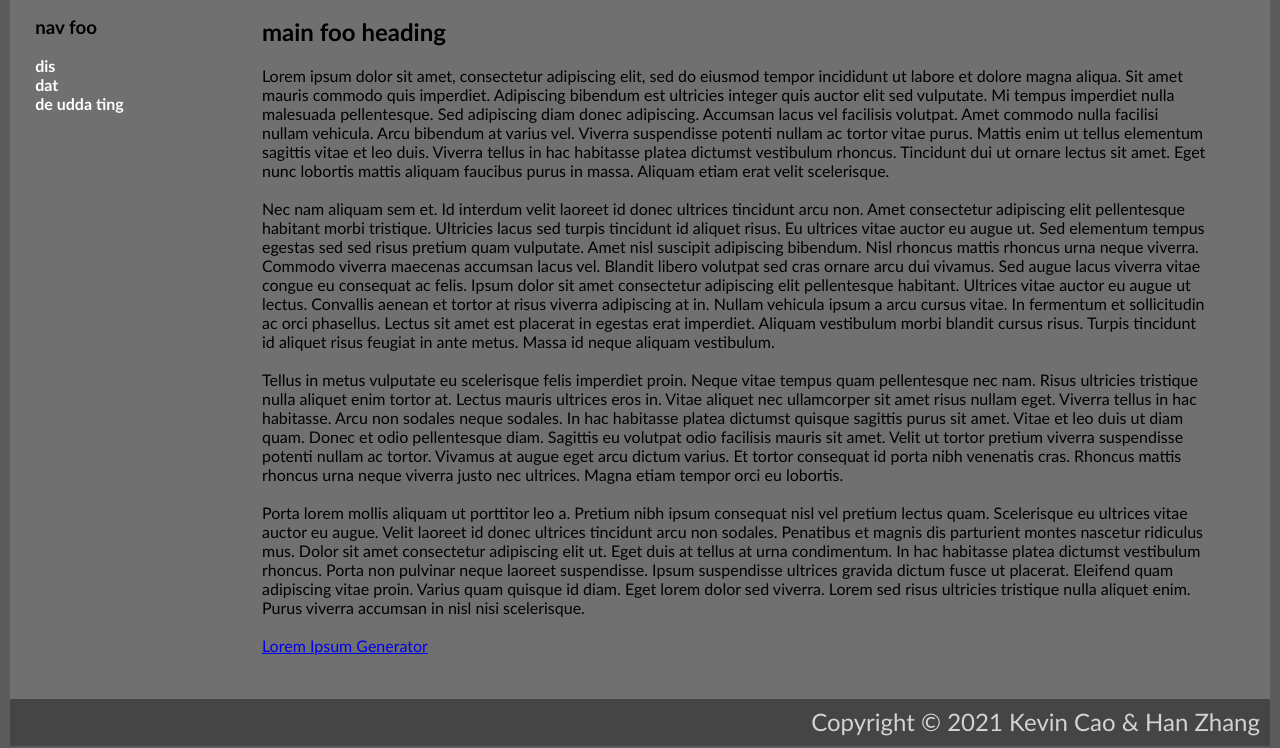
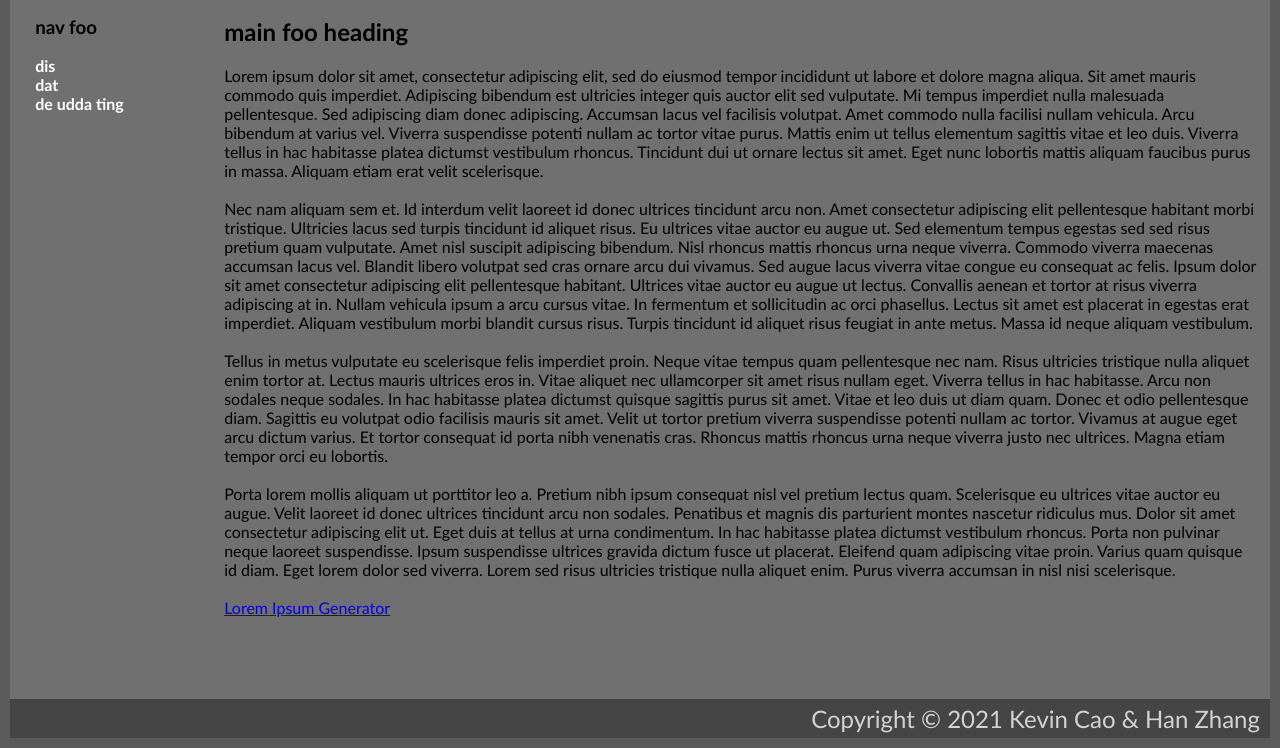
Before and after one commit to hanzhang10/workshop, a plain HTML site: page 18_css/0_inline/index.html in a window 1280 px wide. Shown: the part 52-800 px from the top of the page. Drawn offline with Linux system fonts and the light colour scheme.

Commit message:
improved css appearance

```diff
--- a/18_css/0_inline/index.html
+++ b/18_css/0_inline/index.html
@@ -1,19 +1,24 @@
 <!DOCTYPE html>
-<html lang="en" style="height: 100%; width: 100%;">
-  <!-- Team Pirap: Kevin Cao, Han Zhang
+<html lang="en" style="height: calc(100% - 20px); width: calc(100% - 20px);">
+<!--
+Team Pirap: Kevin Cao, Han Zhang
 SoftDev
 K18: Comic Sans Syndrome
 2021-11-22
 -->
 
 <head>
-    <meta charset="utf-8"/>
+  <meta charset="utf-8" />
   <title>foo title</title>
 </head>
 
-  <body style="display: flex; flex-wrap: wrap; background-color: #707070; border: solid 10px #5b5b5b; margin: 0; padding: 0; height: calc(100% - 20px); width: calc(100% - 20px); font-family: Calibri;">
-    <h1 style="background-color: #cccccc; margin: 0; width: 100%; height: 5%; text-align: center; color: white;">foo heading 1</h1>
-    <nav style="width: 18%; height: 90%; padding-left: 2%; font-weight: bold;">
+<body
+  style="display: flex; flex-wrap: wrap; background-color: #707070; border: solid 10px #5b5b5b; margin: 0; padding: 0; height: 100%; width: 100%; font-family: Calibri;">
+  <h1
+    style="display: flex; background-color: #cccccc; width: 100%; height: 5%; margin: 0; justify-content: center; align-items: center; color: white;">
+    foo
+    heading 1</h1>
+  <nav style="width: 15%; height: 90%; padding-left: 2%; font-weight: bold;">
     <h3>nav foo</h3>
     <ul style="list-style: none; padding: 0;">
       <li><a href="" style="color: white; text-decoration: none;">dis</a></li>
@@ -21,23 +26,52 @@
       <li><a href="" style="color: white; text-decoration: none;">de udda ting</a></li>
     </ul>
   </nav>
-    <div style="width: 75%; height: 90%;">
+  <div style="width: 82%; height: 90%; padding-right: 1%;">
     <h2>main foo heading</h2>
-      Lorem ipsum dolor sit amet, consectetur adipiscing elit, sed do eiusmod tempor incididunt ut labore et dolore magna aliqua. Sit amet mauris commodo quis imperdiet. Adipiscing bibendum est ultricies integer quis auctor elit sed vulputate. Mi tempus imperdiet nulla malesuada pellentesque. Sed adipiscing diam donec adipiscing. Accumsan lacus vel facilisis volutpat. Amet commodo nulla facilisi nullam vehicula. Arcu bibendum at varius vel. Viverra suspendisse potenti nullam ac tortor vitae purus. Mattis enim ut tellus elementum sagittis vitae et leo duis. Viverra tellus in hac habitasse platea dictumst vestibulum rhoncus. Tincidunt dui ut ornare lectus sit amet. Eget nunc lobortis mattis aliquam faucibus purus in massa. Aliquam etiam erat velit scelerisque.
+    Lorem ipsum dolor sit amet, consectetur adipiscing elit, sed do eiusmod tempor incididunt ut labore et dolore magna
+    aliqua. Sit amet mauris commodo quis imperdiet. Adipiscing bibendum est ultricies integer quis auctor elit sed
+    vulputate. Mi tempus imperdiet nulla malesuada pellentesque. Sed adipiscing diam donec adipiscing. Accumsan lacus
+    vel facilisis volutpat. Amet commodo nulla facilisi nullam vehicula. Arcu bibendum at varius vel. Viverra
+    suspendisse potenti nullam ac tortor vitae purus. Mattis enim ut tellus elementum sagittis vitae et leo duis.
+    Viverra tellus in hac habitasse platea dictumst vestibulum rhoncus. Tincidunt dui ut ornare lectus sit amet. Eget
+    nunc lobortis mattis aliquam faucibus purus in massa. Aliquam etiam erat velit scelerisque.
     <br>
     <br>
-      Nec nam aliquam sem et. Id interdum velit laoreet id donec ultrices tincidunt arcu non. Amet consectetur adipiscing elit pellentesque habitant morbi tristique. Ultricies lacus sed turpis tincidunt id aliquet risus. Eu ultrices vitae auctor eu augue ut. Sed elementum tempus egestas sed sed risus pretium quam vulputate. Amet nisl suscipit adipiscing bibendum. Nisl rhoncus mattis rhoncus urna neque viverra. Commodo viverra maecenas accumsan lacus vel. Blandit libero volutpat sed cras ornare arcu dui vivamus. Sed augue lacus viverra vitae congue eu consequat ac felis. Ipsum dolor sit amet consectetur adipiscing elit pellentesque habitant. Ultrices vitae auctor eu augue ut lectus. Convallis aenean et tortor at risus viverra adipiscing at in. Nullam vehicula ipsum a arcu cursus vitae. In fermentum et sollicitudin ac orci phasellus. Lectus sit amet est placerat in egestas erat imperdiet. Aliquam vestibulum morbi blandit cursus risus. Turpis tincidunt id aliquet risus feugiat in ante metus. Massa id neque aliquam vestibulum.
+    Nec nam aliquam sem et. Id interdum velit laoreet id donec ultrices tincidunt arcu non. Amet consectetur adipiscing
+    elit pellentesque habitant morbi tristique. Ultricies lacus sed turpis tincidunt id aliquet risus. Eu ultrices vitae
+    auctor eu augue ut. Sed elementum tempus egestas sed sed risus pretium quam vulputate. Amet nisl suscipit adipiscing
+    bibendum. Nisl rhoncus mattis rhoncus urna neque viverra. Commodo viverra maecenas accumsan lacus vel. Blandit
+    libero volutpat sed cras ornare arcu dui vivamus. Sed augue lacus viverra vitae congue eu consequat ac felis. Ipsum
+    dolor sit amet consectetur adipiscing elit pellentesque habitant. Ultrices vitae auctor eu augue ut lectus.
+    Convallis aenean et tortor at risus viverra adipiscing at in. Nullam vehicula ipsum a arcu cursus vitae. In
+    fermentum et sollicitudin ac orci phasellus. Lectus sit amet est placerat in egestas erat imperdiet. Aliquam
+    vestibulum morbi blandit cursus risus. Turpis tincidunt id aliquet risus feugiat in ante metus. Massa id neque
+    aliquam vestibulum.
     <br>
     <br>
-      Tellus in metus vulputate eu scelerisque felis imperdiet proin. Neque vitae tempus quam pellentesque nec nam. Risus ultricies tristique nulla aliquet enim tortor at. Lectus mauris ultrices eros in. Vitae aliquet nec ullamcorper sit amet risus nullam eget. Viverra tellus in hac habitasse. Arcu non sodales neque sodales. In hac habitasse platea dictumst quisque sagittis purus sit amet. Vitae et leo duis ut diam quam. Donec et odio pellentesque diam. Sagittis eu volutpat odio facilisis mauris sit amet. Velit ut tortor pretium viverra suspendisse potenti nullam ac tortor. Vivamus at augue eget arcu dictum varius. Et tortor consequat id porta nibh venenatis cras. Rhoncus mattis rhoncus urna neque viverra justo nec ultrices. Magna etiam tempor orci eu lobortis.
+    Tellus in metus vulputate eu scelerisque felis imperdiet proin. Neque vitae tempus quam pellentesque nec nam. Risus
+    ultricies tristique nulla aliquet enim tortor at. Lectus mauris ultrices eros in. Vitae aliquet nec ullamcorper sit
+    amet risus nullam eget. Viverra tellus in hac habitasse. Arcu non sodales neque sodales. In hac habitasse platea
+    dictumst quisque sagittis purus sit amet. Vitae et leo duis ut diam quam. Donec et odio pellentesque diam. Sagittis
+    eu volutpat odio facilisis mauris sit amet. Velit ut tortor pretium viverra suspendisse potenti nullam ac tortor.
+    Vivamus at augue eget arcu dictum varius. Et tortor consequat id porta nibh venenatis cras. Rhoncus mattis rhoncus
+    urna neque viverra justo nec ultrices. Magna etiam tempor orci eu lobortis.
     <br>
     <br>
-      Porta lorem mollis aliquam ut porttitor leo a. Pretium nibh ipsum consequat nisl vel pretium lectus quam. Scelerisque eu ultrices vitae auctor eu augue. Velit laoreet id donec ultrices tincidunt arcu non sodales. Penatibus et magnis dis parturient montes nascetur ridiculus mus. Dolor sit amet consectetur adipiscing elit ut. Eget duis at tellus at urna condimentum. In hac habitasse platea dictumst vestibulum rhoncus. Porta non pulvinar neque laoreet suspendisse. Ipsum suspendisse ultrices gravida dictum fusce ut placerat. Eleifend quam adipiscing vitae proin. Varius quam quisque id diam. Eget lorem dolor sed viverra. Lorem sed risus ultricies tristique nulla aliquet enim. Purus viverra accumsan in nisl nisi scelerisque.
+    Porta lorem mollis aliquam ut porttitor leo a. Pretium nibh ipsum consequat nisl vel pretium lectus quam.
+    Scelerisque eu ultrices vitae auctor eu augue. Velit laoreet id donec ultrices tincidunt arcu non sodales. Penatibus
+    et magnis dis parturient montes nascetur ridiculus mus. Dolor sit amet consectetur adipiscing elit ut. Eget duis at
+    tellus at urna condimentum. In hac habitasse platea dictumst vestibulum rhoncus. Porta non pulvinar neque laoreet
+    suspendisse. Ipsum suspendisse ultrices gravida dictum fusce ut placerat. Eleifend quam adipiscing vitae proin.
+    Varius quam quisque id diam. Eget lorem dolor sed viverra. Lorem sed risus ultricies tristique nulla aliquet enim.
+    Purus viverra accumsan in nisl nisi scelerisque.
     <br>
     <br>
-      <a href ="https://loremipsum.io/">Lorem Ipsum Generator</a>
+    <a href="https://loremipsum.io/">Lorem Ipsum Generator</a>
   </div>
-    <footer style="background-color: #464545; width: 100%; height: 5%; bottom: 0; text-align: right; font-size: x-large; color: lightgray; padding-right: 10px; padding-top: 8px">Copyright &copy; 2021 Kevin Cao & Han Zhang</footer>
+  <footer
+    style="display: flex; background-color: #464545; width: 100%; height: 5%; justify-content: right; align-items: center; font-size: x-large; color: lightgray; padding-right: 10px;">
+    Copyright &copy; 2021 Kevin Cao & Han Zhang</footer>
 
 </body>
 
--- a/18_css/2_external/style.css
+++ b/18_css/2_external/style.css
@@ -1,6 +1,6 @@
 html {
-    height: 100%;
-    width: 100%;
+  height: calc(100% - 20px);
+  width: calc(100% - 20px);
 }
 
 body {
@@ -10,22 +10,24 @@ body {
   border: solid 10px #5b5b5b;
   margin: 0;
   padding: 0;
-    height: calc(100% - 20px);
-    width: calc(100% - 20px);
+  height: 100%;
+  width: 100%;
   font-family: Calibri;
 }
 
 h1 {
+  display: flex;
   background-color: #cccccc;
-    margin: 0;
   width: 100%;
   height: 5%;
-    text-align: center;
+  margin: 0;
+  justify-content: center;
+  align-items: center;
   color: white;
 }
 
 nav {
-    width: 18%;
+  width: 15%;
   height: 90%;
   padding-left: 2%;
   font-weight: bold;
@@ -42,18 +44,19 @@ nav a {
 }
 
 .main {
-    width: 75%;
+  width: 82%;
   height: 90%;
+  padding-right: 1%;
 }
 
 footer {
+  display: flex;
   background-color: #464545;
   width: 100%;
   height: 5%;
-    bottom: 0;
-    text-align: right;
+  justify-content: right;
+  align-items: center;
   font-size: x-large;
   color: lightgray;
   padding-right: 10px;
-    padding-top: 8px;
 }
```
Also changed, not shown: 18_css/1_internal/index.html (+50 -18 lines), 18_css/2_external/index.html (+36 -7 lines). Lines whose indentation alone changed are shown as unchanged.
